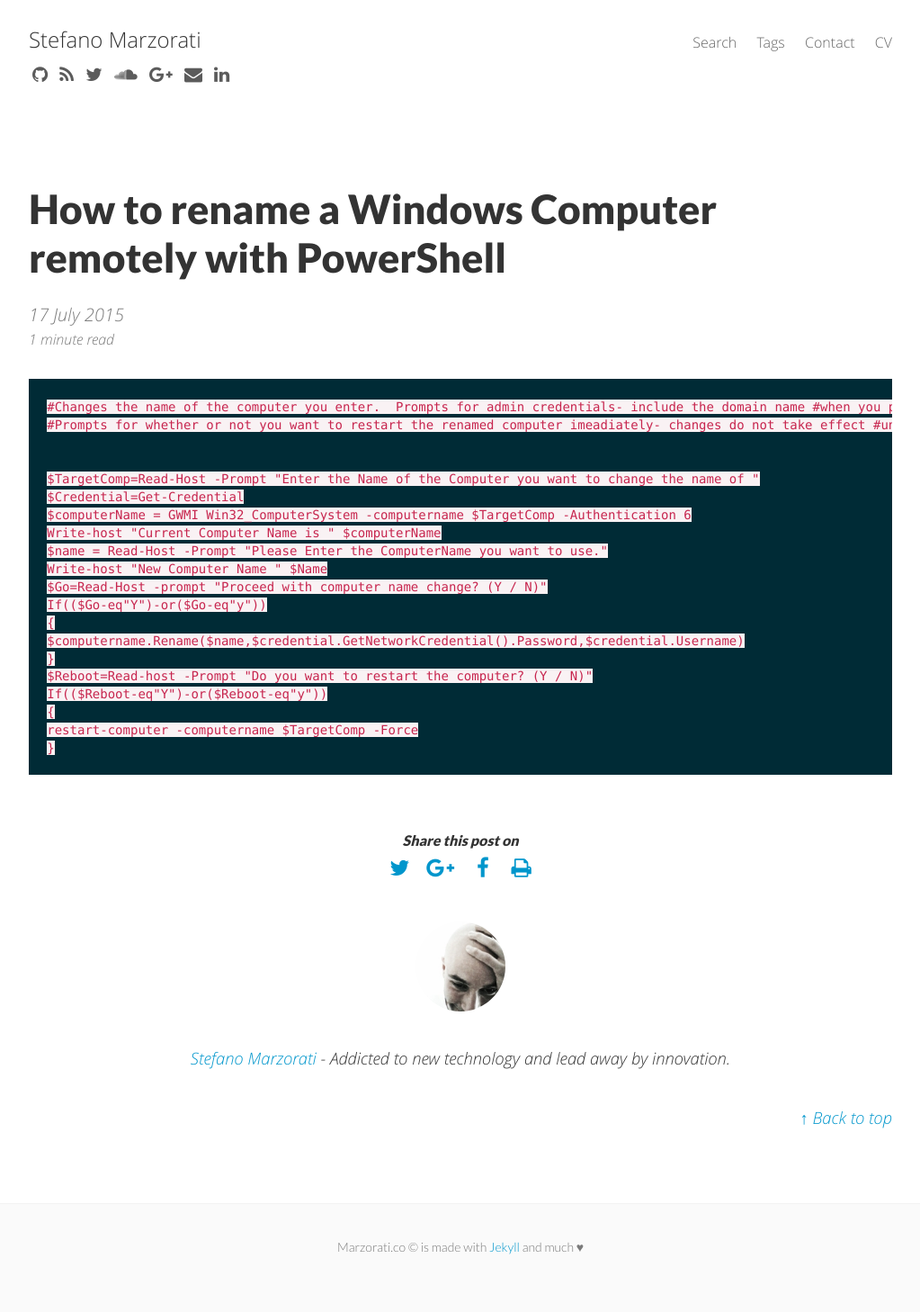
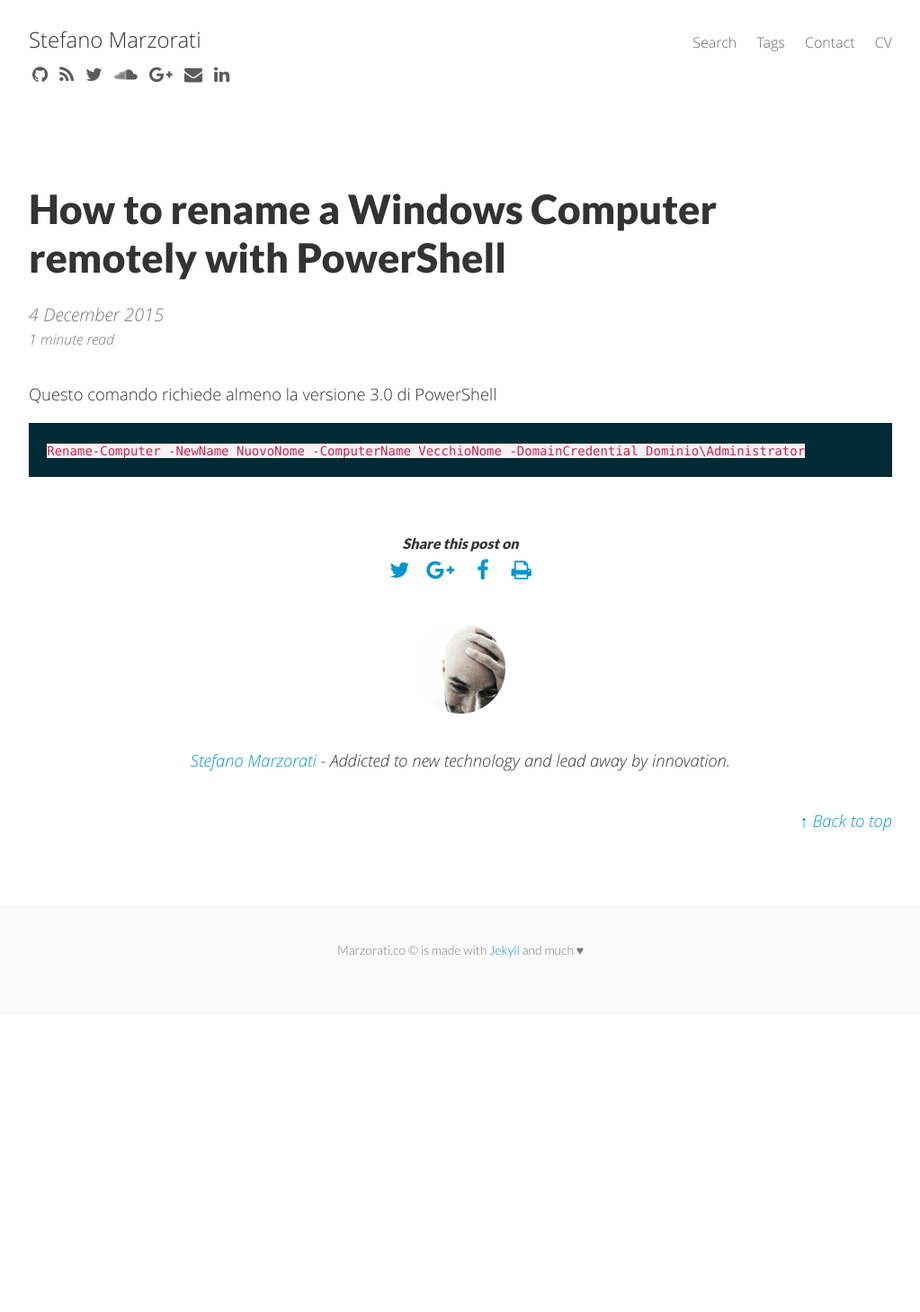
Before and after one commit to marste/Blog, a Jekyll site: the page built from _posts/2015-07-17-how-to-rename-windows-computer-remotely-powershell.md, in a window 1280 px wide. Shown: the whole page at 90% size, without its empty margins (128-1151 px from the left). Built offline with Jekyll 4.4.1, drawn with Linux system fonts in a browser that asks for light colours; nearby versions of some CDN libraries; Markdown is read by kramdown in place of the engine named in the settings; after the commit the page ends 1128 px from its top, so only the background shows below that.

Commit message:
Added new post

```diff
--- a/_posts/2015-07-17-how-to-rename-windows-computer-remotely-powershell.md
+++ b/_posts/2015-07-17-how-to-rename-windows-computer-remotely-powershell.md
@@ -1,6 +1,6 @@
 ---
 title: How to rename a Windows Computer remotely with PowerShell
-date: 2015-07-17 12:15:00 -07:00
+date: 2015-12-04 15:42:00 -07:00
 author: Stefano Marzorati
 layout: post
 permalink: /how-to-rename-windows-computer-remotely-powershell/
@@ -15,24 +15,6 @@
   - computer
   - script
 ---
+Questo comando richiede almeno la versione 3.0 di PowerShell
 
-	#Changes the name of the computer you enter.  Prompts for admin credentials- include the domain name #when you put cred in.
-	#Prompts for whether or not you want to restart the renamed computer imeadiately- changes do not take effect #until restart.
-
-
-	$TargetComp=Read-Host -Prompt "Enter the Name of the Computer you want to change the name of "
-	$Credential=Get-Credential
-	$computerName = GWMI Win32_ComputerSystem -computername $TargetComp -Authentication 6
-	Write-host "Current Computer Name is " $computerName
-	$name = Read-Host -Prompt "Please Enter the ComputerName you want to use."
-	Write-host "New Computer Name " $Name
-	$Go=Read-Host -prompt "Proceed with computer name change? (Y / N)"
-	If(($Go-eq"Y")-or($Go-eq"y"))
-	{
-	$computername.Rename($name,$credential.GetNetworkCredential().Password,$credential.Username)
-	}
-	$Reboot=Read-host -Prompt "Do you want to restart the computer? (Y / N)"
-	If(($Reboot-eq"Y")-or($Reboot-eq"y"))
-	{
-	restart-computer -computername $TargetComp -Force
-	}
+	Rename-Computer -NewName NuovoNome -ComputerName VecchioNome -DomainCredential Dominio\Administrator
```
